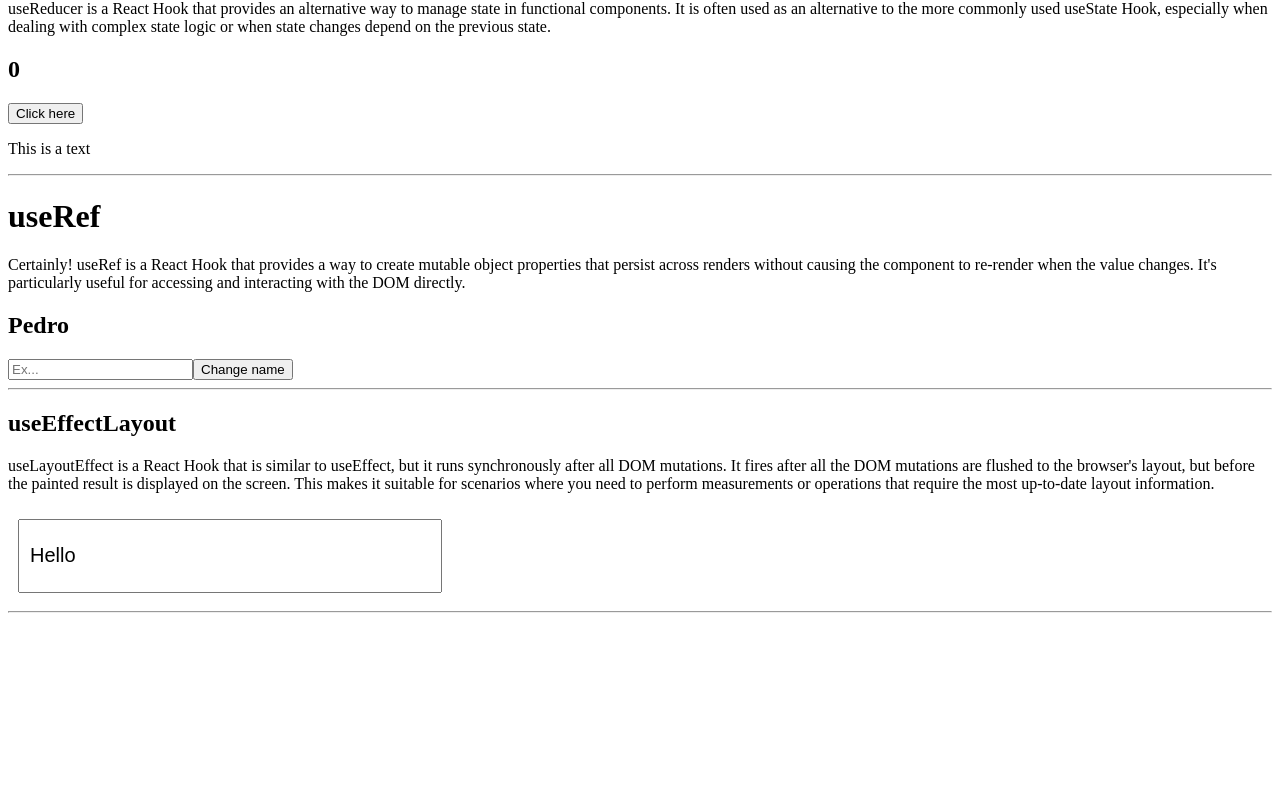
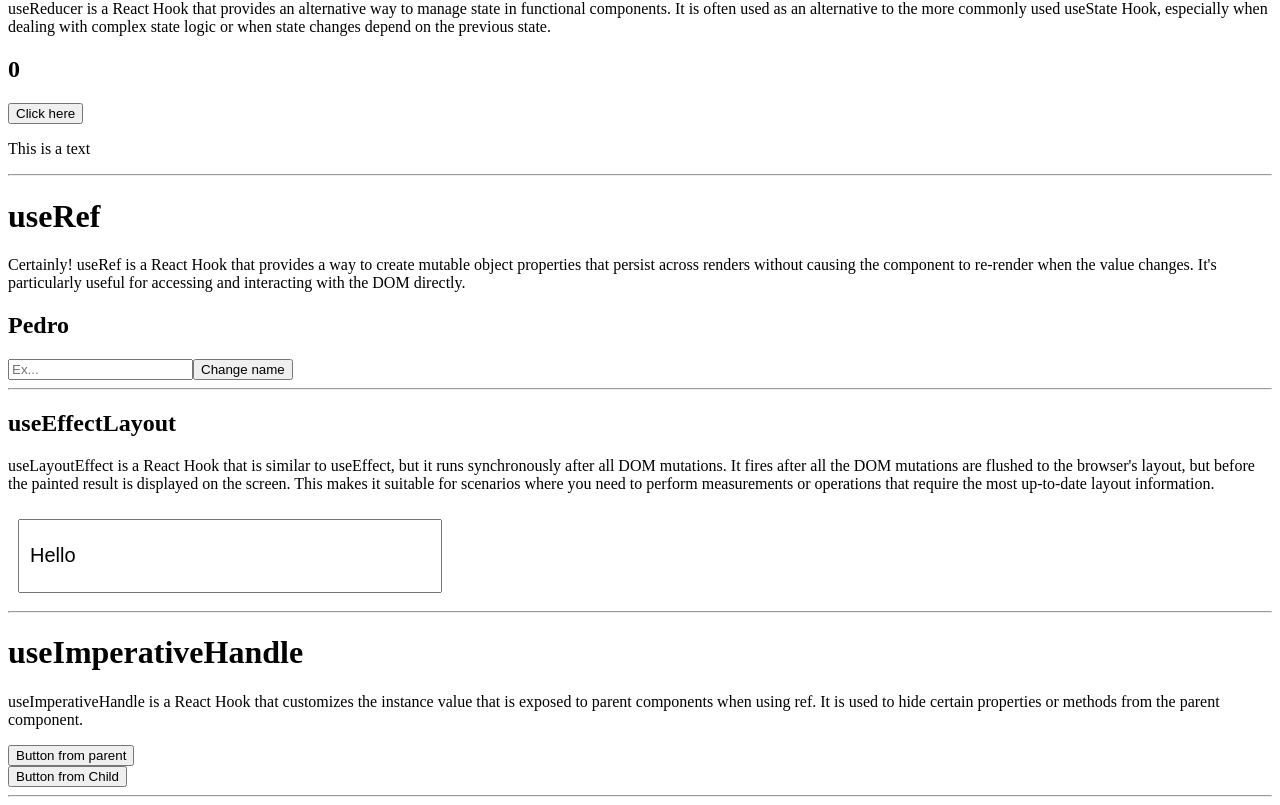
Before and after one commit to JamesJJT/react-hooks, a React (Create React App) app: page / in a window 1280 px wide. Shown: the part 463-1268 px from the top of the page. Before the commit the page ends 1084 px from the top, so only its background shows below. Built offline with nearby package versions, Linux system fonts and the light colour scheme.

Commit message:
UseImperativeHandle example

```diff
--- a/src/App.js
+++ b/src/App.js
@@ -2,6 +2,7 @@ import UseEffectComponent from "./Components/UseEffectComponent";
 import UseReducerComponent from "./Components/UseReducerComponent";
 import UseRefComponent from "./Components/UseRefComponent";
 import UseLayoutEffectComponent from "./Components/UseLayoutEffectComponent";
+import UseImperativeHandleComponent from "./Components/UseImperativeHandle";
 
 function App (){
     return (
@@ -14,6 +15,9 @@ function App (){
             <hr/>
             <UseLayoutEffectComponent />
             <hr/>
+            <UseImperativeHandleComponent />
+            <hr/>
+
         </>
   );
 }
--- /dev/null
+++ b/src/Components/SubComponents/Button.jsx
@@ -0,0 +1,19 @@
+import {forwardRef, useImperativeHandle, useState} from "react";
+
+const Button = forwardRef((props, ref) => {
+    const [toggle, setToggle] = useState(false);
+    useImperativeHandle(ref, () => ({
+       alterToggle() {
+           setToggle(!toggle);
+       }
+    }))
+    return (
+        <>
+            <button>
+                Button from Child
+            </button>
+            {toggle && <span>Toggle</span>}
+        </>
+    );
+});
+export default Button;
--- /dev/null
+++ b/src/Components/UseImperativeHandle.jsx
@@ -0,0 +1,15 @@
+import {useRef} from "react";
+import Button from "./SubComponents/Button";
+function UseImperativeHandleComponent() {
+    const buttonRef = useRef(null);
+    return (
+        <div>
+            <h1>useImperativeHandle</h1>
+            <p>useImperativeHandle is a React Hook that customizes the instance value that is exposed to parent components when using ref. It is used to hide certain properties or methods from the parent component.</p>
+            <button onClick={() => {buttonRef.current.alterToggle()}}>Button from parent</button>
+            <br />
+            <Button ref={buttonRef}/>
+        </div>
+    );
+}
+export default UseImperativeHandleComponent;
```
